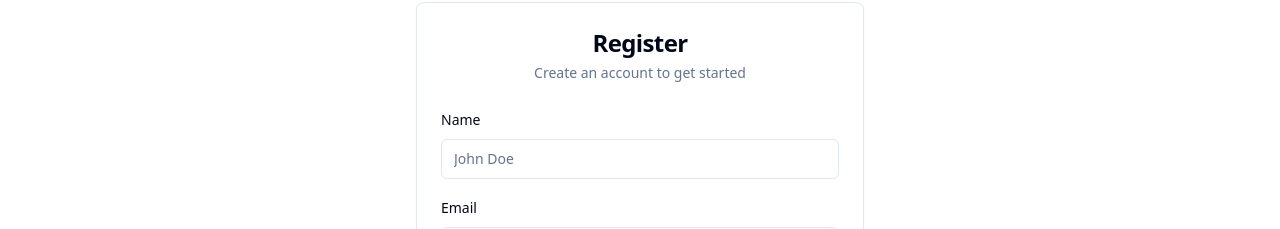
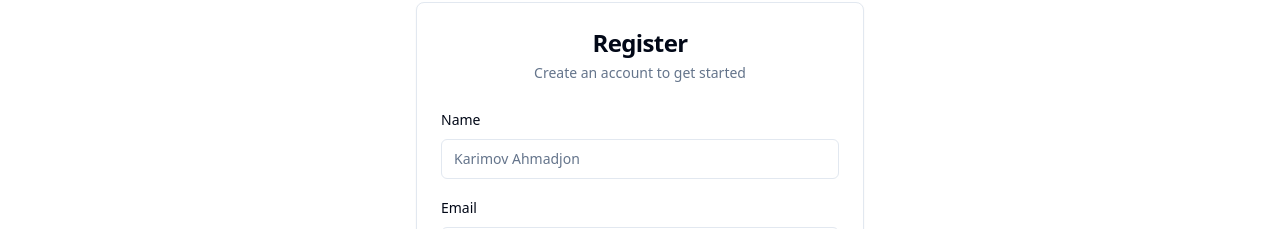
Before and after one commit to Ahmadjon7/UZB-AI, a Next.js app: page /register in a window 1280 px wide. Shown: the part 148-377 px from the top of the page. Built offline with nearby package versions, Linux system fonts and the light colour scheme; no server answers.

Commit message:
changed placeholder

```diff
--- a/app/register/page.tsx
+++ b/app/register/page.tsx
@@ -101,7 +101,7 @@ function RegisterContent() {
                 </label>
                 <Input
                   id="name"
-                  placeholder="John Doe"
+                  placeholder="Karimov Ahmadjon"
                   value={name}
                   onChange={(e) => setName(e.target.value)}
                   disabled={loading}
```
